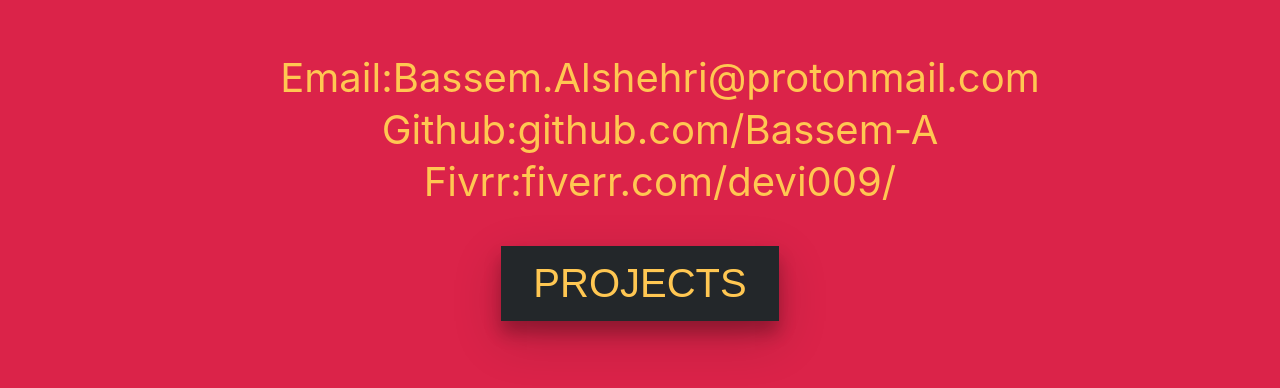
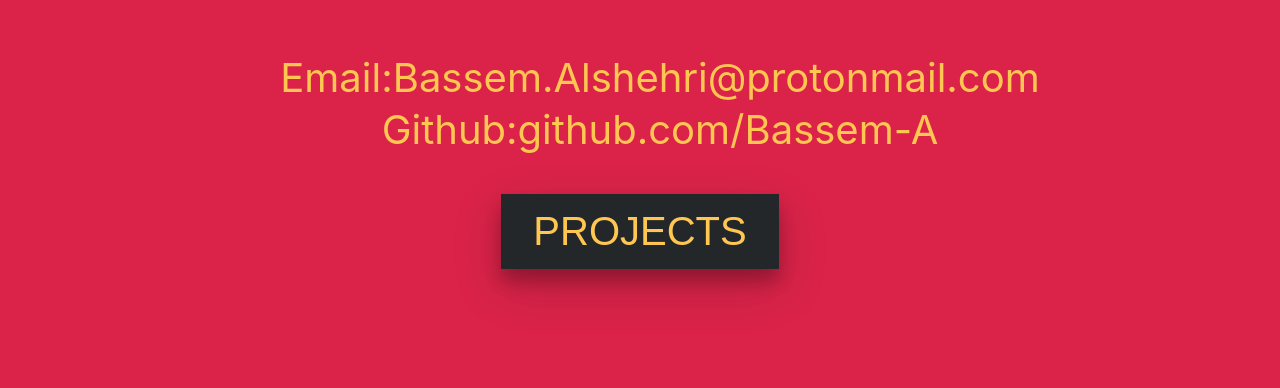
Before and after one commit to Bassem-A/Bassem-A.github.io, a plain HTML site: page index.html in a window 1280 px wide. Shown: the part 376-764 px from the top of the page. Drawn offline with Linux system fonts and the light colour scheme.

Commit message:
Changed Some Info

```diff
--- a/index.html
+++ b/index.html
@@ -49,7 +49,6 @@
     <ul>
         <li>Email:Bassem.Alshehri@protonmail.com</li>
         <li>Github:github.com/Bassem-A</li>
-        <li>Fivrr:fiverr.com/devi009/</li>
     </ul>
     <button  id="PJbutton" type="button" onclick="SHprojects()">PROJECTS</button>
     <ul hidden id="pjs">
```
